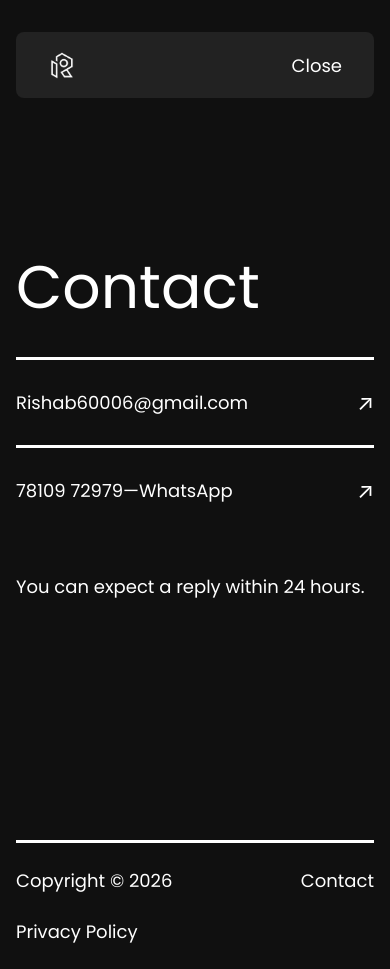
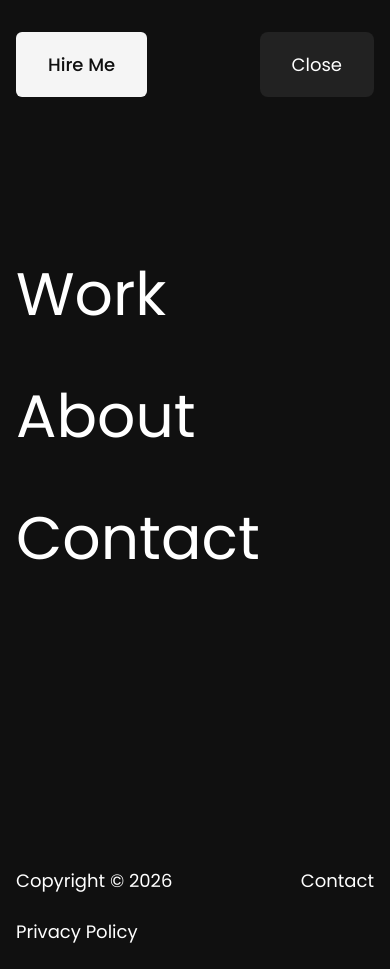
Before and after one commit to IAMBEASTRISHAB/rish-portfolio, a React (Vite) app: page /contact in a window 390 px wide. Both pictures are taken after a click on the button "Menu". Built offline with nearby package versions, Linux system fonts and the light colour scheme.

Commit message:
Navbar component fixed

```diff
--- a/src/components/CustomCursor.jsx
+++ b/src/components/CustomCursor.jsx
@@ -5,6 +5,8 @@ export default function CustomCursor() {
   const ringRef = useRef(null);
 
   useEffect(() => {
+    if (window.matchMedia("(hover: none)").matches) return;
+
     const dot = dotRef.current;
     const ring = ringRef.current;
 
@@ -47,12 +49,12 @@ export default function CustomCursor() {
     <>
       <div
         ref={dotRef}
-        className="fixed top-0 left-0 w-2 h-2 bg-white rounded-full pointer-events-none z-[9999]"
+        className="custom-cursor fixed top-0 left-0 w-2 h-2 bg-white rounded-full pointer-events-none z-[9999]"
         style={{ transform: "translate(-50%, -50%)", opacity: 0 }}
       />
       <div
         ref={ringRef}
-        className="fixed top-0 left-0 rounded-full pointer-events-none z-[9998]"
+        className="custom-cursor fixed top-0 left-0 rounded-full pointer-events-none z-[9998]"
         style={{
           width: "36px",
           height: "36px",
--- a/src/components/Navbar.jsx
+++ b/src/components/Navbar.jsx
@@ -7,7 +7,7 @@ export default function Navbar() {
 
   return (
     <nav className="py-8 relative">
-      <div className="mx-auto w-full max-w-400 px-4 md:px-8 lg:px-10">
+      <div className="mx-auto w-full max-w-[1600px] px-4 md:px-8 lg:px-10">
         {/* Desktop */}
         <div className="hidden lg:flex items-center justify-between">
           <div className="text-[24px] font-normal text-white">
@@ -17,19 +17,18 @@ export default function Navbar() {
           </div>
 
           <div className="flex items-center gap-10">
-            <ul className="bg-[#222222] flex items-center gap-12 text-white text-[20px] font-normal rounded-lg px-8 py-4.75">
+            <ul className="bg-[#222222] flex items-center gap-12 text-white text-[20px] font-normal rounded-lg px-8 py-[19px]">
               <li><Link to="/work">Work</Link></li>
               <li><Link to="/about">About</Link></li>
               <li><Link to="/contact">Contact</Link></li>
             </ul>
 
-            <HireButton className="px-8 py-4.75 bg-[#F5F5F5] text-[20px] text-[#101010] font-medium rounded-md" />
-
+            <HireButton className="px-8 py-[19px] bg-[#F5F5F5] text-[20px] text-[#101010] font-medium rounded-md" />
           </div>
         </div>
 
         {/* Mobile */}
-        <div className="lg:hidden bg-[#222222] rounded-lg px-8 py-4.75 flex items-center justify-between">
+        <div className="lg:hidden bg-[#222222] rounded-lg px-8 py-[19px] flex items-center justify-between">
           <div className="text-[24px] font-normal text-white">
             <Link to="/">
               <img src="/logo.png" alt="Logo" className="w-7 h-7" />
@@ -47,23 +46,23 @@ export default function Navbar() {
 
       {/* Mobile Menu */}
       {isOpen && (
-        <div className="lg:hidden fixed inset-0 w-screen h-screen z-999 bg-[#101010] text-white text-[20px] flex flex-col">
+        <div className="lg:hidden fixed inset-0 w-screen h-screen z-[999] bg-[#101010] text-white text-[20px] flex flex-col">
           <div className="flex items-center justify-between px-4 md:px-8 py-8">
             <HireButton
-              className="px-8 py-4.75 bg-[#F5F5F5] text-[18px] md:text-[20px] text-[#101010] font-medium rounded-md"
+              className="px-8 py-[19px] bg-[#F5F5F5] text-[18px] md:text-[20px] text-[#101010] font-medium rounded-md"
               onClick={() => setIsOpen(false)}
             />
 
             <button
               onClick={() => setIsOpen(false)}
-              className="text-[18px] md:text-[20px] bg-[#222222] rounded-lg px-8 py-4.75"
+              className="text-[18px] md:text-[20px] bg-[#222222] rounded-lg px-8 py-[19px]"
             >
               Close
             </button>
           </div>
 
-          <div className="flex flex-col items-left flex-1 gap-12 pt-30">
-            <ul className="flex flex-col items-left gap-8 text-[60px] md:text-[80px] px-4 md:px-8">
+          <div className="flex flex-col items-start flex-1 gap-12 pt-[120px]">
+            <ul className="flex flex-col items-start gap-8 text-[60px] md:text-[80px] px-4 md:px-8">
               <li><Link to="/work" onClick={() => setIsOpen(false)}>Work</Link></li>
               <li><Link to="/about" onClick={() => setIsOpen(false)}>About</Link></li>
               <li><Link to="/contact" onClick={() => setIsOpen(false)}>Contact</Link></li>
--- a/src/index.css
+++ b/src/index.css
@@ -22,16 +22,13 @@ body {
 }
 
 @media (hover: none) {
-
   *,
   *::before,
   *::after {
     cursor: auto !important;
   }
-}
 
-@media (hover: none) {
-  .fixed {
+  .custom-cursor {
     display: none !important;
   }
 }
```
